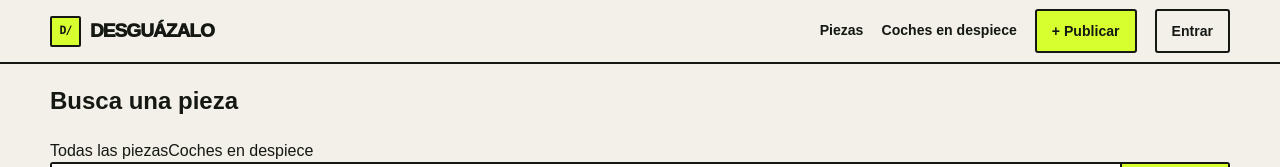
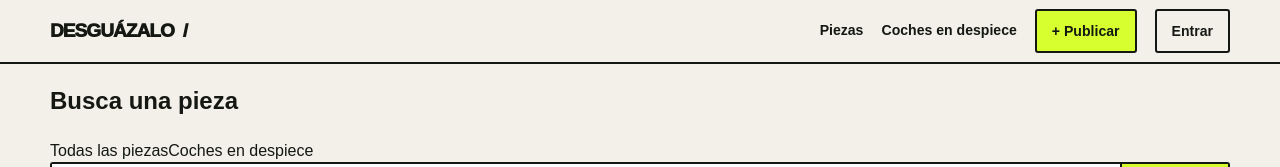
Before and after one commit to alexxarmaas/Proyectos, a Next.js app in the folder DESGUAZALO/: page / in a window 1280 px wide. Shown: the top 167 px of the page. Built offline with nearby package versions, Linux system fonts and the light colour scheme; no server answers; the database is empty.

Commit message:
Simplify DESGUAZALO wordmark

```diff
--- a/DESGUAZALO/components/Logo.tsx
+++ b/DESGUAZALO/components/Logo.tsx
@@ -3,8 +3,7 @@ import Link from "next/link";
 export function Logo() {
   return (
     <Link href="/" className="brand" aria-label="DESGUÁZALO, inicio">
-      <span className="brand-mark" aria-hidden="true">D/</span>
-      <span>DESGUÁZALO</span>
+      <span>DESGUÁZALO</span><span className="brand-slash" aria-hidden="true">/</span>
     </Link>
   );
 }
```
